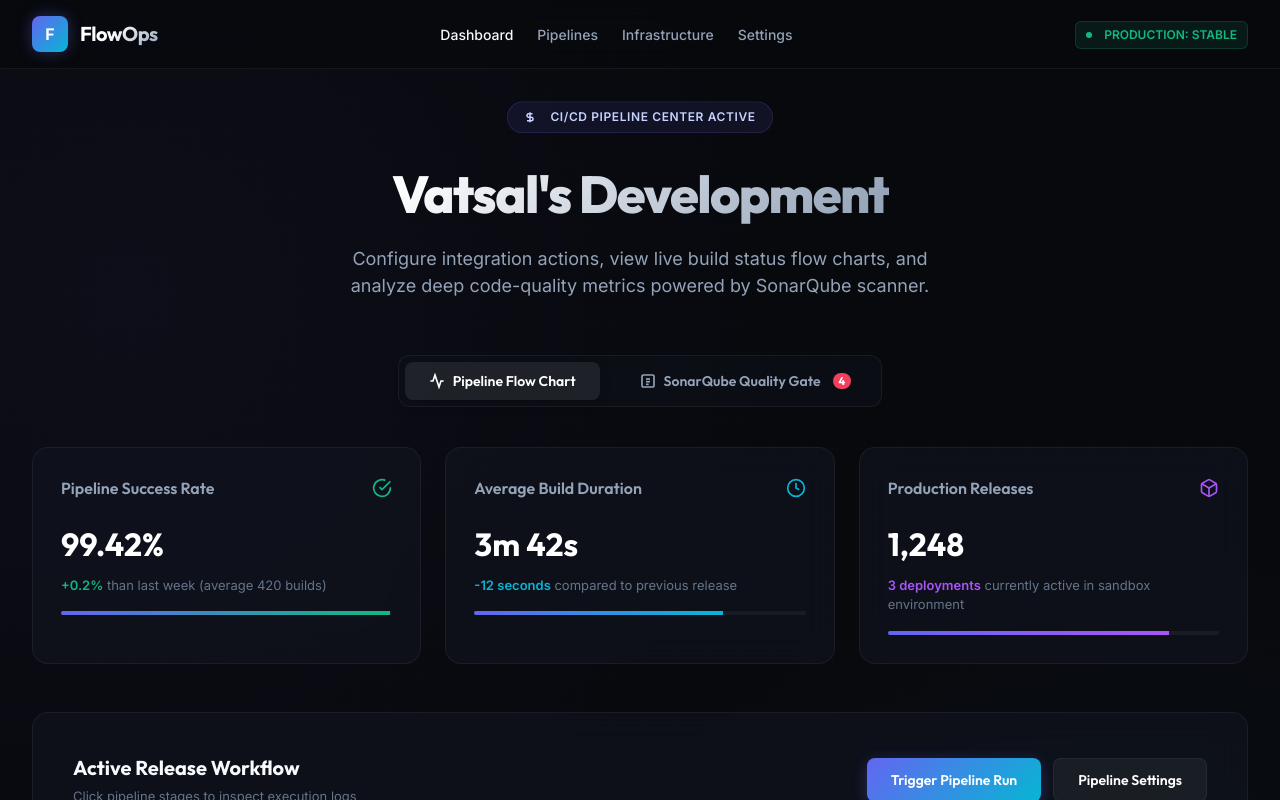
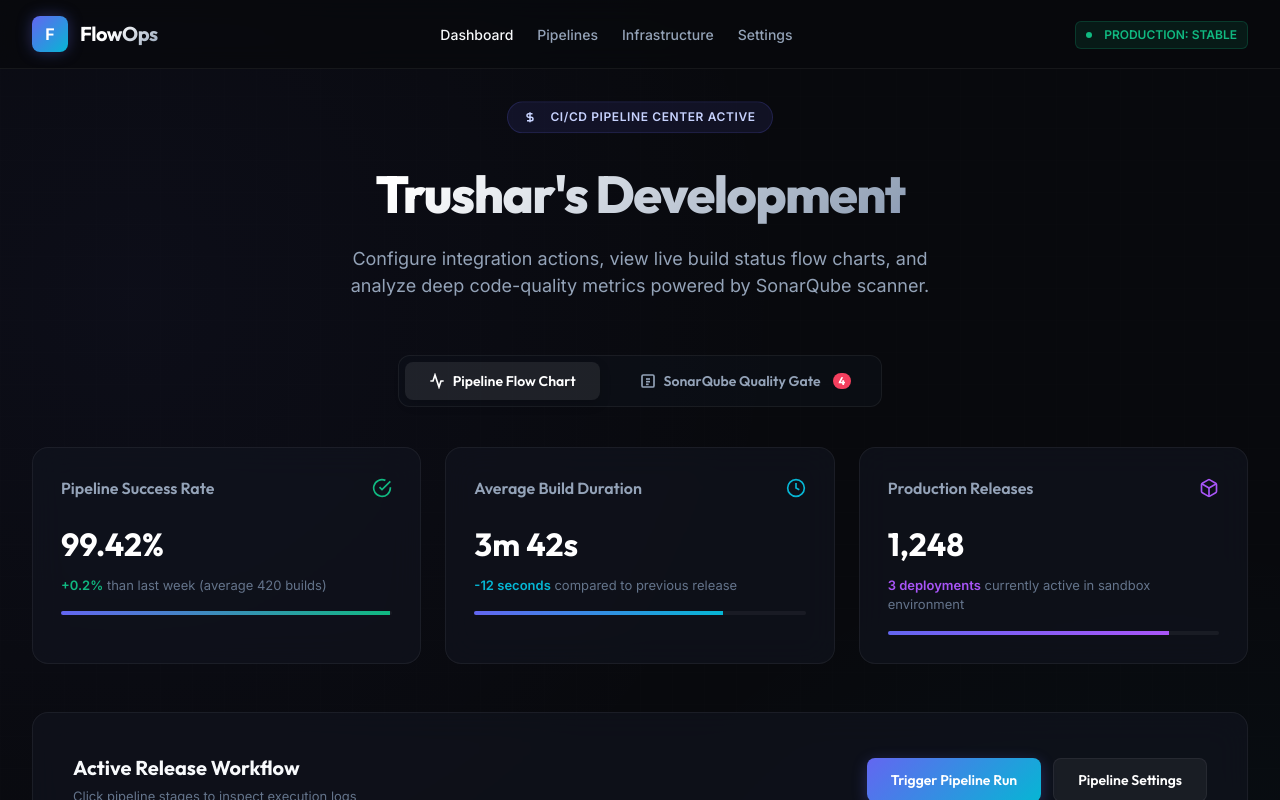
Before and after one commit to VatsalPalm/CICDPipleLine, a React (Vite) app: page / in a window 1280 px wide. Shown: the top 800 px of the page. Built offline with nearby package versions, Linux system fonts and the light colour scheme.

Commit message:
refactor: update hero title to Trushar's Development

```diff
--- a/src/App.jsx
+++ b/src/App.jsx
@@ -213,7 +213,7 @@ function App() {
             </svg>
             CI/CD Pipeline Center Active
           </div>
-          <h1 className="hero-title">Vatsal's Development</h1>
+          <h1 className="hero-title">Trushar's Development</h1>
           <p className="hero-subtitle">
             Configure integration actions, view live build status flow charts,
             and analyze deep code-quality metrics powered by SonarQube scanner.
```
